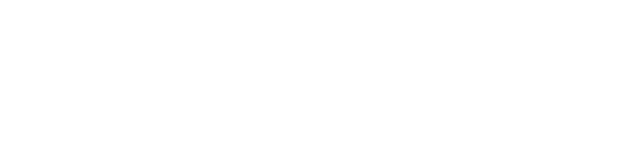
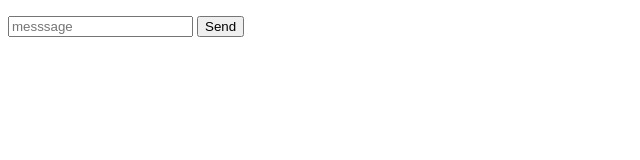
Before and after one commit to hsh0340/simple-websocket-app, a plain HTML site: page socket-io/client/index.html in a window 1280 px wide. Shown: the whole page, without its empty margins (0-640 px from the left). Drawn offline with Linux system fonts and the light colour scheme.

Commit message:
feat: input, button 생성

```diff
--- a/socket-io/client/index.html
+++ b/socket-io/client/index.html
@@ -8,7 +8,9 @@
   <title>Document</title>
 </head>
 <body>
-
+  <ul></ul>
+  <input placeholder="messsage" />
+  <button>Send</button>
   <script src="https://cdn.socket.io/socket.io-3.0.0.js"></script>
   <script src="index.js"></script>
 </body>
```
